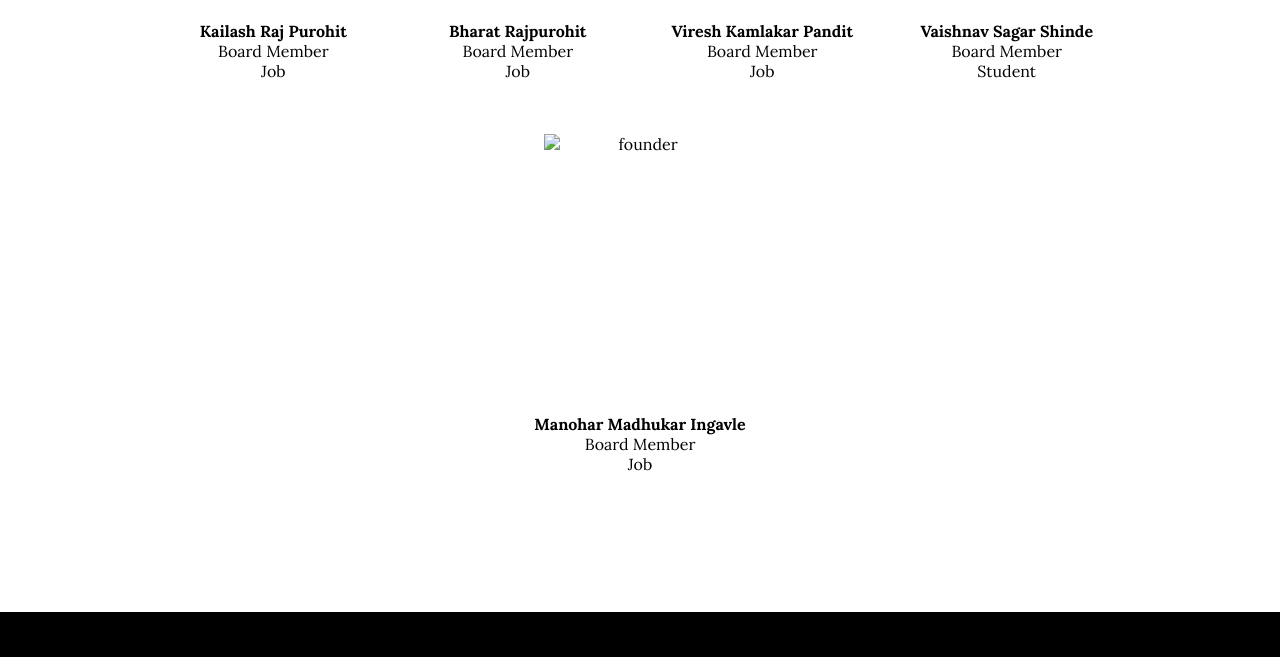
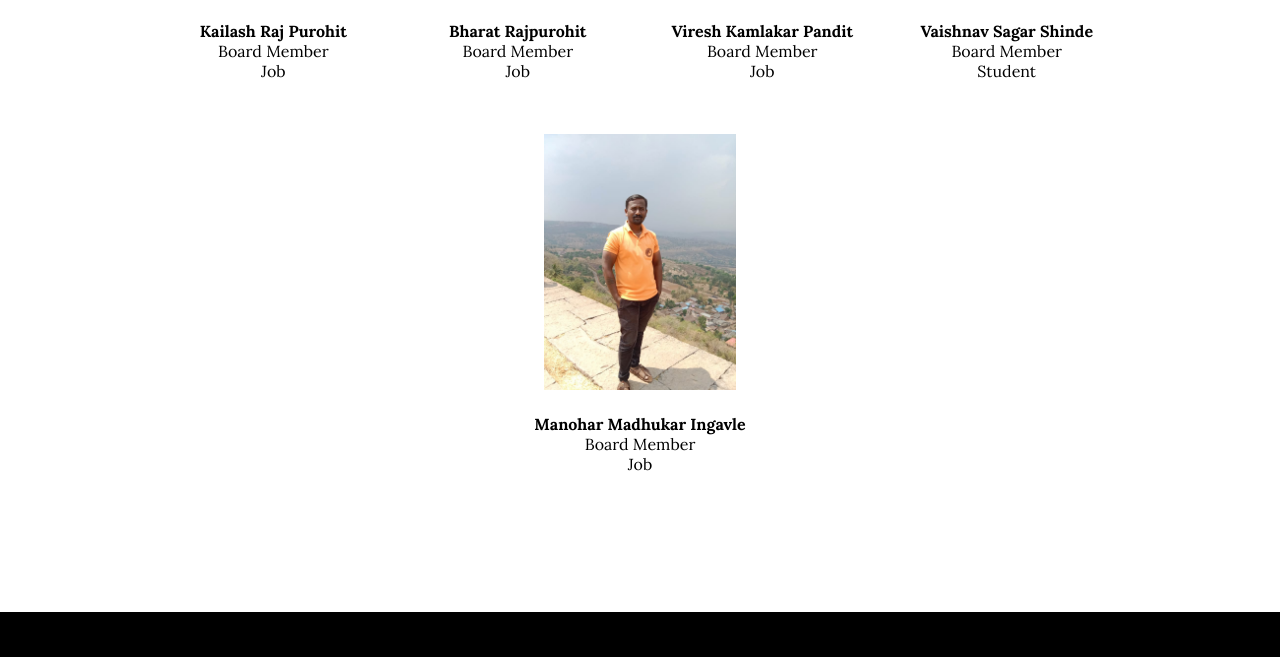
Before and after one commit to PavanNimkar/Shree_Gayatri_Sevabhavi_Sansth, a plain HTML site: page volunteer.html in a window 1280 px wide. Shown: the part 2462-3119 px from the top of the page. Drawn offline with Linux system fonts and the light colour scheme.

```diff
--- a/volunteer.html
+++ b/volunteer.html
@@ -226,7 +226,7 @@
 
       <div class="volunteer-detail">
         <div class="v-img">
-          <img src="Members/Manohar Madhukar Ingavle.jpg" alt="founder" />
+          <img src="Members/Manohar madhukar ingavle.jpeg" alt="founder" />
         </div>
         <div class="v-details">
           <div class="v-name">Manohar Madhukar Ingavle</div>
```
